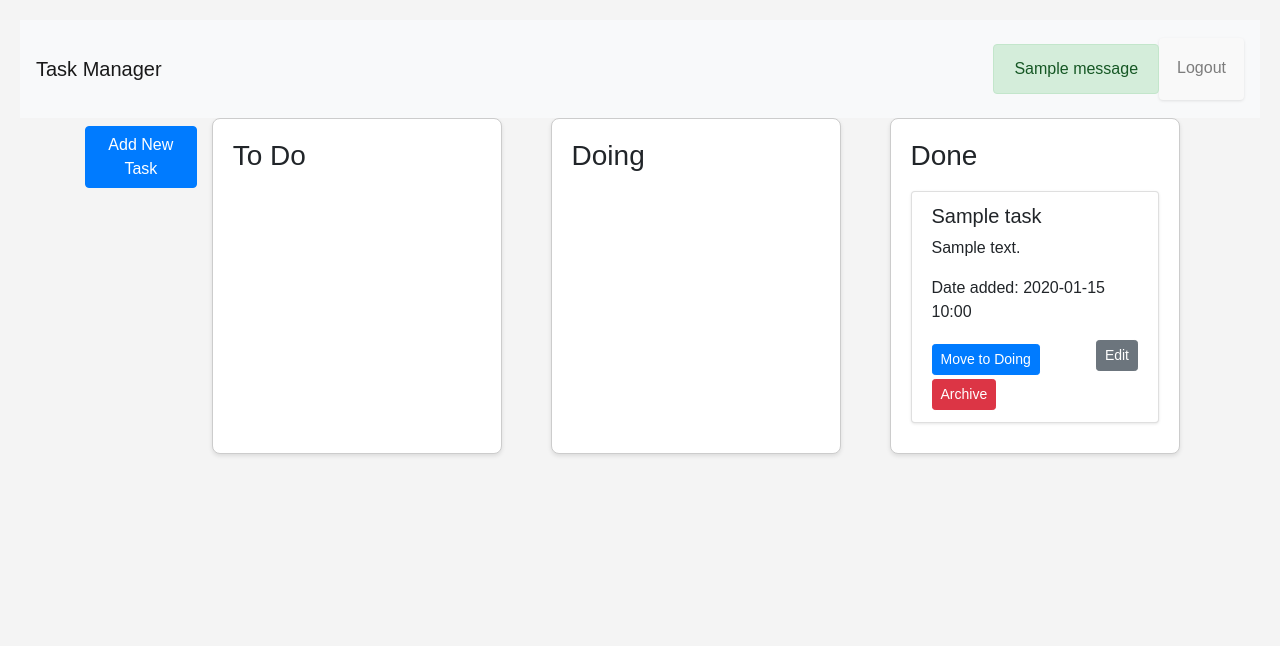
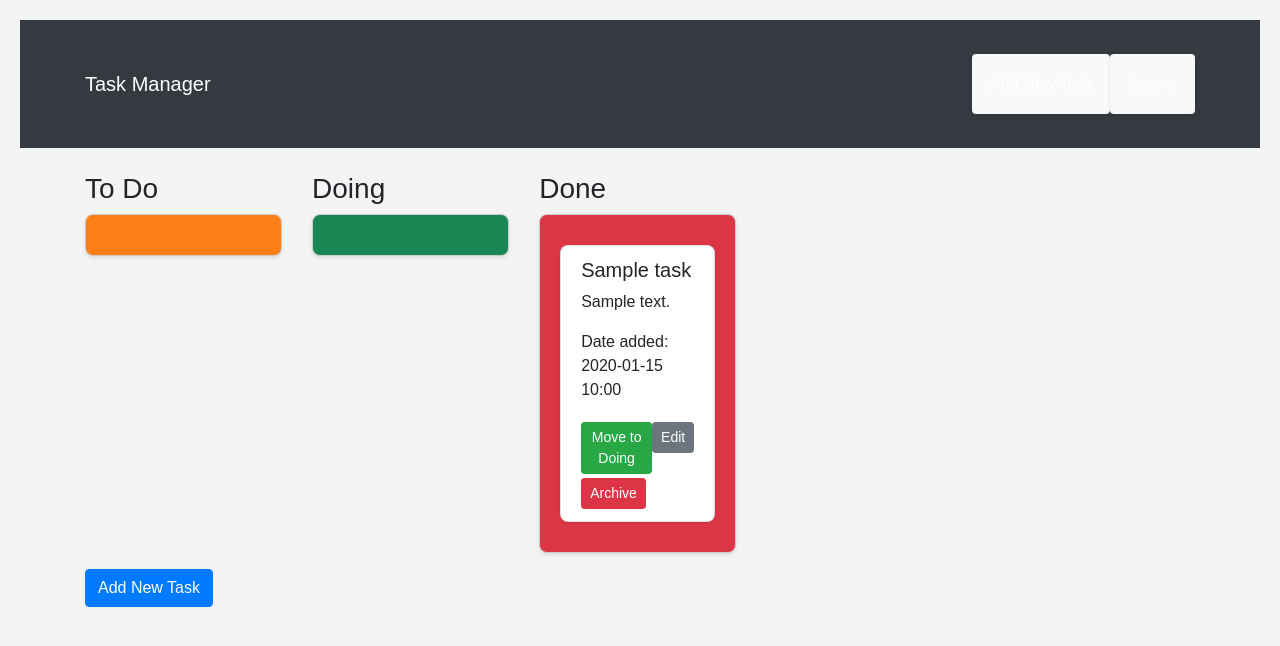
Before and after one commit to mohan-dev-ji/task-manager, a Flask app: page / in a window 1280 px wide. Shown: the top 646 px of the page. Run offline with Flask 3, Linux system fonts and the light colour scheme; a user stored in the database is signed in; tables that the repository leaves empty hold one stand-in row (values such as "Sample post"); one stand-in notice (Sample message) is shown; some libraries are stand-ins or nearby versions.

Commit message:
fifth commit with responsive layout

```diff
--- a/static/styles.css
+++ b/static/styles.css
@@ -7,16 +7,6 @@
 .container {
     display: flex;
     justify-content: space-between;
-}
-
-.column {
-    border: 1px solid #ccc;
-    background-color: #fff;
-    padding: 20px;
-    border-radius: 8px;
-    width: 30%;
-    box-shadow: 0 2px 4px rgba(0,0,0,0.1);
-    border: 1px solid #ccc;
 }
 
 h2 {
--- a/templates/base.html
+++ b/templates/base.html
@@ -3,37 +3,67 @@
 <head>
     <meta charset="UTF-8">
     <meta name="viewport" content="width=device-width, initial-scale=1.0">
+    <link href="https://maxcdn.bootstrapcdn.com/bootstrap/4.5.2/css/bootstrap.min.css" rel="stylesheet">
+    <link rel="stylesheet" href="styles.css">
     <title>Task Manager</title>
-    <link href="https://stackpath.bootstrapcdn.com/bootstrap/4.5.2/css/bootstrap.min.css" rel="stylesheet">
-    <link rel="stylesheet" href="{{ url_for('static', filename='styles.css') }}">
+    <style>
+        .navbar-collapse {
+            justify-content: flex-end;
+        }
+        .navbar-nav {
+            text-align: right;
+            /* padding-top: 3%; */
+        }
+
+        @media (max-width: 767.98px) {
+            .navbar-nav {
+                text-align: right;
+            }
+            .navbar-nav {
+                padding-top: 20px; /* Adjust the padding as needed */
+            }
+        }
+
+        .list-group {
+            border: 1px solid #ccc;
+            background-color: #d1d1d1;
+            padding: 20px;
+            border-radius: 8px;
+            /* width: 30%; */
+            box-shadow: 0 2px 4px rgba(0,0,0,0.1);
+            border: 1px solid #ccc;
+        }
+
+        #todo-list {
+            background-color: #fd7e14;
+        }
+
+        #doing-list {
+            background-color: #198754;
+        }
+
+        #done-list {
+            background-color: #dc3545;
+        }
+    </style>
 </head>
 <body>
-    <nav class="navbar navbar-expand-lg navbar-light bg-light">
-        <a class="navbar-brand" href="/">Task Manager</a>
-        <div class="collapse navbar-collapse" id="navbarNav">
-            <ul class="navbar-nav ml-auto">
-                {% with messages = get_flashed_messages(with_categories=true) %}
-            {% if messages %}
-                {% for category, message in messages %}
-                    <div class="alert alert-{{ category }} mt-3">
-                        {{ message }}
-                    </div>
-                {% endfor %}
-            {% endif %}
-        {% endwith %}
-                {% if current_user.is_authenticated %}
+    <nav class="navbar navbar-expand-md navbar-dark bg-dark">
+        <div class="container my-3">
+            <a class="navbar-brand" href="#">Task Manager</a>
+            <button class="navbar-toggler" type="button" data-toggle="collapse" data-target="#navbarNav" aria-controls="navbarNav" aria-expanded="false" aria-label="Toggle navigation">
+                <span class="navbar-toggler-icon"></span>
+            </button>
+            <div class="collapse navbar-collapse" id="navbarNav">
+                <ul class="navbar-nav ml-auto">
+                    <li class="nav-item">
+                        <a class="nav-link active" aria-current="page" href="#" data-toggle="modal" data-target="#addTaskModal">Add New Task</a>
+                    </li>
                     <li class="nav-item">
                         <a class="nav-link" href="{{ url_for('logout') }}">Logout</a>
                     </li>
-                {% else %}
-                    <li class="nav-item">
-                        <a class="nav-link" href="{{ url_for('login') }}">Login</a>
-                    </li>
-                    <li class="nav-item">
-                        <a class="nav-link" href="{{ url_for('register') }}">Register</a>
-                    </li>
-                {% endif %}
-            </ul>
+                </ul>
+            </div>
         </div>
     </nav>
 
@@ -41,3 +71,34 @@
 
         {% block content %}{% endblock %}
     </div>
+
+    <!-- Modal for adding new task -->
+<div class="modal fade" id="addTaskModal" tabindex="-1" role="dialog" aria-labelledby="addTaskModalLabel" aria-hidden="true">
+  <div class="modal-dialog" role="document">
+    <div class="modal-content">
+      <div class="modal-header">
+        <h5 class="modal-title" id="addTaskModalLabel">Add New Task</h5>
+        <!-- <button type="button" class="close" data-dismiss="modal" aria-label="Close">
+          <span aria-hidden="true">&times;</span>
+        </button> -->
+      </div>
+      <div class="modal-body">
+        <form action="{{ url_for('add_task') }}" method="post">
+          {{ form.hidden_tag() }}
+          <div class="form-group">
+            {{ form.title.label(class="form-label") }}
+            {{ form.title(class="form-control") }}
+          </div>
+          <div class="form-group">
+            {{ form.description.label(class="form-label") }}
+            {{ form.description(class="form-control") }}
+          </div>
+          <div class="modal-footer">
+            <button type="button" class="btn btn-secondary" data-dismiss="modal">Close</button>
+            {{ form.submit(class="btn btn-primary") }}
+          </div>
+        </form>
+      </div>
+    </div>
+  </div>
+</div>
--- a/templates/index.html
+++ b/templates/index.html
@@ -1,20 +1,10 @@
-<!-- templates/index.html -->
-
 {% extends "base.html" %}
 
 {% block content %}
-<!-- <h1 class="mt-4">Your Tasks</h1> -->
- <!-- Add New Task Button -->
- <div class="row mt-2">
-    <div class="col">
-        <button type="button" class="btn btn-primary" data-toggle="modal" data-target="#addTaskModal">
-            Add New Task
-        </button>
-    </div>
-</div>
 
-<div class="container">
-    <div class="column" id="To-Do" ondrop="handleDrop(event)" ondragover="handleDragOver(event)">
+<!-- <div class="container"> -->
+    <div class="row">
+    <div class="col-lg-4 mt-4" id="To-Do">
         <h3>To Do</h3>
         <ul class="list-group" id="todo-list">
             {% for task in tasks %}
@@ -26,10 +16,43 @@
                         <div class="d-flex justify-content-between">
                             <div>
                                 <form action="{{ url_for('move_task', task_id=task.id, new_status='Doing') }}" method="post">
-                                    <button type="submit" class="btn btn-primary btn-sm">Move to Doing</button>
+                                    <button type="submit" class="btn btn-success btn-sm">Move to Doing</button>
                                 </form>
                             </div>
+                            <div class="mt-1">
+                                <form action="{{ url_for('edit_task', task_id=task.id) }}" method="get" class="d-inline">
+                                    <button type="button" class="btn btn-secondary btn-sm edit-btn" data-id="{{ task.id }}" data-title="{{ task.title }}" data-description="{{ task.description }}" data-toggle="modal" data-target="#editTaskModal">
+                                        Edit
+                                    </button>
+                                </form>
+                            </div>
+                        </div>
+                    </li>
+                {% endif %}
+            {% endfor %}
+        </ul>
+
+    </div>
+
+    <div class="col-lg-4 mt-4" id="Doing">
+        <h3>Doing</h3>
+        <ul class="list-group" id="doing-list">
+            {% for task in tasks %}
+                {% if task.status == 'Doing' %}
+                    <li class="list-group-item">
+                        <h5>{{ task.title }}</h5>
+                        <p>{{ task.description }}</p>
+                        <p>Date added: {{ task.created_at.strftime('%Y-%m-%d %H:%M') }}</p>
+                        <div class="d-flex justify-content-between">
                             <div>
+                                <form action="{{ url_for('move_task', task_id=task.id, new_status='To-Do') }}" method="post">
+                                    <button type="submit" class="btn btn-warning btn-sm my-1">Move to To Do</button>
+                                </form>
+                                <form action="{{ url_for('move_task', task_id=task.id, new_status='Done') }}" method="post">
+                                    <button type="submit" class="btn btn-danger btn-sm">Move to Done</button>
+                                </form>
+                            </div>
+                            <div class="mt-1">
                                 <form action="{{ url_for('edit_task', task_id=task.id) }}" method="get" class="d-inline">
                                     <button type="button" class="btn btn-secondary btn-sm edit-btn" data-id="{{ task.id }}" data-title="{{ task.title }}" data-description="{{ task.description }}" data-toggle="modal" data-target="#editTaskModal">
                                         Edit
@@ -42,38 +65,7 @@
             {% endfor %}
         </ul>
     </div>
-    <div class="column" id="Doing">
-        <h3>Doing</h3>
-        <ul class="list-group" id="doing-list">
-            {% for task in tasks %}
-                {% if task.status == 'Doing' %}
-                    <li class="list-group-item">
-                        <h5>{{ task.title }}</h5>
-                        <p>{{ task.description }}</p>
-                        <p>Date added: {{ task.created_at.strftime('%Y-%m-%d %H:%M') }}</p>
-                        <div class="d-flex justify-content-between">
-                            <div>
-                                <form action="{{ url_for('move_task', task_id=task.id, new_status='To-Do') }}" method="post" class="d-inline">
-                                    <button type="submit" class="btn btn-primary btn-sm my-1">Move to To Do</button>
-                                </form>
-                                <form action="{{ url_for('move_task', task_id=task.id, new_status='Done') }}" method="post" class="d-inline">
-                                    <button type="submit" class="btn btn-primary btn-sm">Move to Done</button>
-                                </form>
-                            </div>
-                            <div>
-                                <form action="{{ url_for('edit_task', task_id=task.id) }}" method="get" class="d-inline">
-                                    <button type="button" class="btn btn-secondary btn-sm edit-btn" data-id="{{ task.id }}" data-title="{{ task.title }}" data-description="{{ task.description }}" data-toggle="modal" data-target="#editTaskModal">
-                                        Edit
-                                    </button>
-                                </form>
-                            </div>
-                        </div>
-                    </li>
-                {% endif %}
-            {% endfor %}
-        </ul>
-    </div>
-    <div class="column" id="Done" ondrop="handleDrop(event)" ondragover="handleDragOver(event)">
+    <div class="col-lg-4 mt-4" id="Done">
         <h3>Done</h3>
         <ul class="list-group" id="done-list">
             {% for task in tasks %}
@@ -85,13 +77,13 @@
                         <div class="d-flex justify-content-between">
                             <div>
                                 <form action="{{ url_for('move_task', task_id=task.id, new_status='Doing') }}" method="post">
-                                    <button type="submit" class="btn btn-primary btn-sm my-1">Move to Doing</button>
+                                    <button type="submit" class="btn btn-success btn-sm my-1">Move to Doing</button>
                                 </form>
                                 <form action="{{ url_for('archive_task', task_id=task.id) }}" method="post">
                                     <button type="submit" class="btn btn-danger btn-sm">Archive</button>
                                 </form>
                             </div>
-                            <div>
+                            <div class="mt-1">
                                 <form action="{{ url_for('edit_task', task_id=task.id) }}" method="get" class="d-inline">
                                     <button type="button" class="btn btn-secondary btn-sm edit-btn" data-id="{{ task.id }}" data-title="{{ task.title }}" data-description="{{ task.description }}" data-toggle="modal" data-target="#editTaskModal">
                                         Edit
@@ -103,19 +95,24 @@
             {% endfor %}
         </ul>
     </div>
+
+    <!-- Add New Task Button -->
+    <div class="container">
+        <div class="row my-3 ml-0">
+            <button type="button" class="btn btn-primary" data-toggle="modal" data-target="#addTaskModal">
+                Add New Task
+            </button>
+        </div>
+    </div>
 </div>
-
-
+<!-- </div> -->
 
 <!-- Edit Task Modal -->
 <div class="modal fade" id="editTaskModal" tabindex="-1" role="dialog" aria-labelledby="editTaskModalLabel" aria-hidden="true">
     <div class="modal-dialog" role="document">
-        <div class="modal-content">
+        <div class="modal-content my-5">
             <div class="modal-header">
                 <h5 class="modal-title" id="editTaskModalLabel">Edit Task</h5>
-                <button type="button" class="close" data-dismiss="modal" aria-label="Close">
-                    <span aria-hidden="true">&times;</span>
-                </button>
             </div>
             <div class="modal-body">
                 <form id="editTaskForm" method="post">
@@ -127,14 +124,16 @@
                         <label for="edit-description">Description</label>
                         <textarea class="form-control" id="edit-description" name="description" required></textarea>
                     </div>
-                    <button type="submit" class="btn btn-primary">Save Changes</button>
+                    <!-- <button type="submit" class="btn btn-primary">Save Changes</button> -->
+                    <div class="modal-footer">
+                        <button type="button" class="btn btn-secondary" data-dismiss="modal">Close</button>
+                        <button type="submit" class="btn btn-primary">Save Changes</button>
+                    </div>
                 </form>
             </div>
         </div>
     </div>
 </div>
-
-
 
 <!-- Modal for adding new task -->
 <div class="modal fade" id="addTaskModal" tabindex="-1" role="dialog" aria-labelledby="addTaskModalLabel" aria-hidden="true">
@@ -142,9 +141,6 @@
     <div class="modal-content">
       <div class="modal-header">
         <h5 class="modal-title" id="addTaskModalLabel">Add New Task</h5>
-        <button type="button" class="close" data-dismiss="modal" aria-label="Close">
-          <span aria-hidden="true">&times;</span>
-        </button>
       </div>
       <div class="modal-body">
         <form action="{{ url_for('add_task') }}" method="post">
@@ -153,7 +149,7 @@
             {{ form.title.label(class="form-label") }}
             {{ form.title(class="form-control") }}
           </div>
-          <div class="form-group">
+          <div class="form-group my-3">
             {{ form.description.label(class="form-label") }}
             {{ form.description(class="form-control") }}
           </div>
@@ -168,7 +164,7 @@
 </div>
 
 <script src="https://code.jquery.com/jquery-3.5.1.slim.min.js"></script>
-<script src="https://cdn.jsdelivr.net/npm/@popperjs/core@2.9.3/dist/umd/popper.min.js"></script>
+<script src="https://cdn.jsdelivr.net/npm/@popperjs/core@2.5.3/dist/umd/popper.min.js"></script>
 <script src="https://stackpath.bootstrapcdn.com/bootstrap/4.5.2/js/bootstrap.min.js"></script>
 <script>
     document.addEventListener('DOMContentLoaded', function() {
```
Also changed, not shown: templates/edit_task.html (deleted, +0 -25 lines), templates/tasks.html (deleted, +0 -16 lines).
